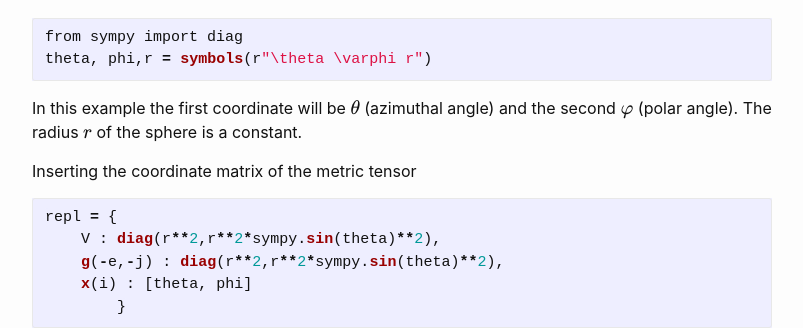
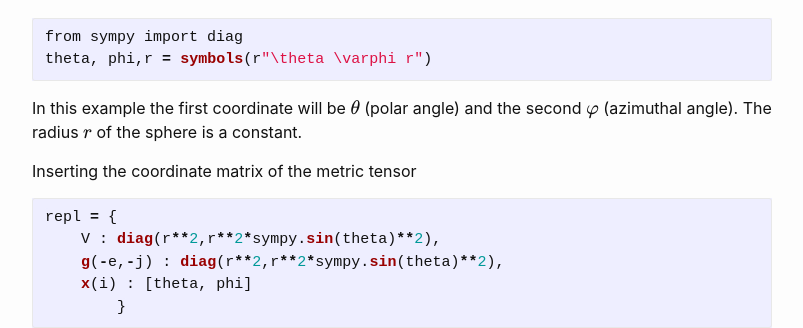
Before and after one commit to jd11111/jd11111.github.io, a Jekyll site: the page built from _posts/2023-07-05-CovDer.md, in a window 1280 px wide and 900 px high, scrolled down 3382 px. Shown: the part 162-490 px from the top of the window, without its empty margins (238-1041 px from the left). Built offline with Jekyll 4.4.1, drawn with Linux system fonts in a browser that asks for light colours.

````diff
--- a/_posts/2023-07-05-CovDer.md
+++ b/_posts/2023-07-05-CovDer.md
@@ -200,7 +200,7 @@ from sympy import diag
 theta, phi,r = symbols(r"\theta \varphi r")
 ```
 
-In this example the first coordinate will be $\theta$ (azimuthal angle) and the second $\varphi$ (polar angle). The radius $r$ of the sphere is a constant.
+In this example the first coordinate will be $\theta$ (polar angle) and the second $\varphi$ (azimuthal angle). The radius $r$ of the sphere is a constant.
 
 Inserting the coordinate matrix of the metric tensor
 
````
